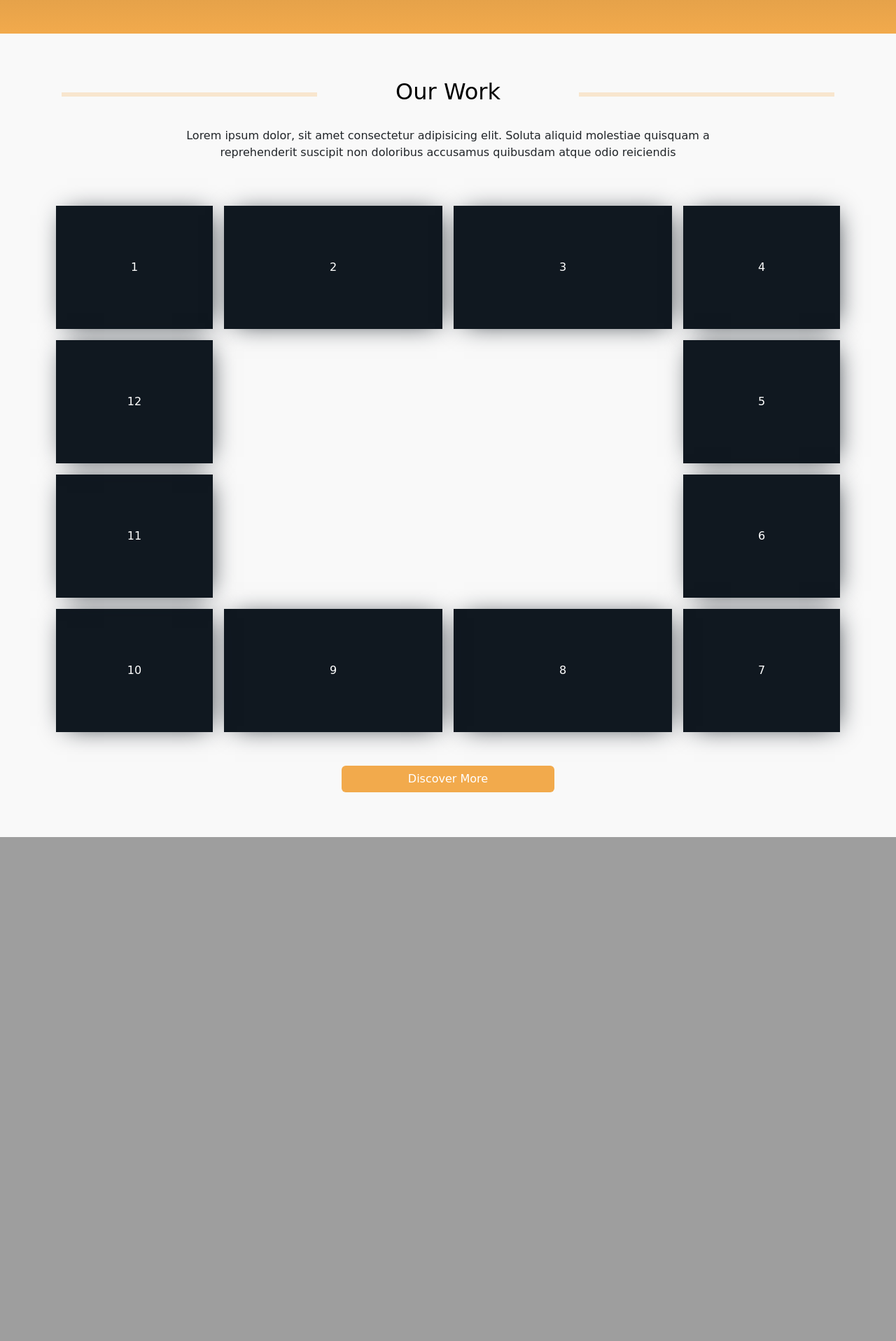
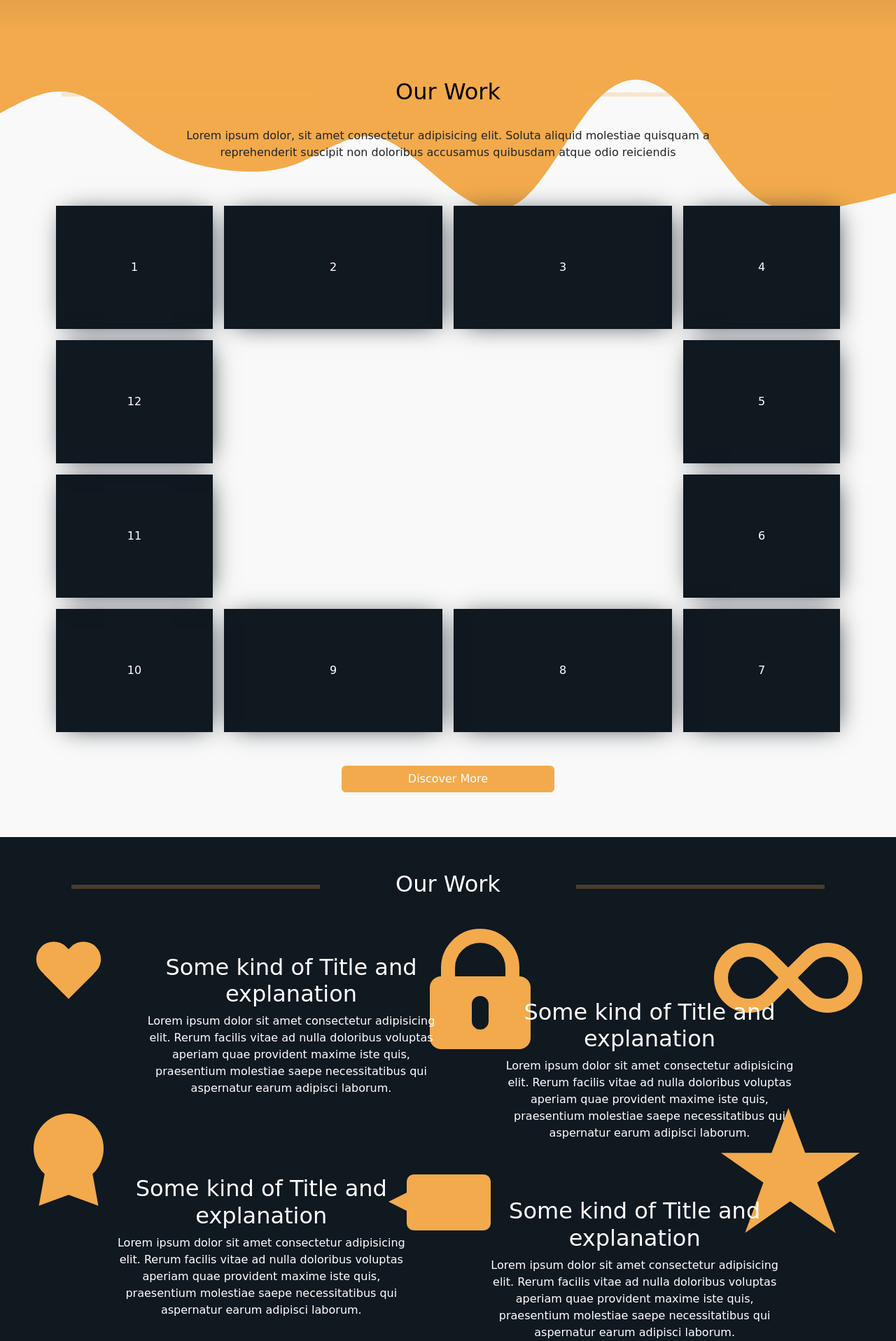
Before and after one commit to itsalivenger/Crem-Dev, a PHP site: page / in a window 1280 px wide. Shown: the part 2006-3922 px from the top of the page at 70% size. Before the commit the page ends 3202 px from the top, so only its background shows below. Run offline with PHP 8.4, Linux system fonts and the light colour scheme; some web fonts are replaced.

Commit message:
shapes and text aaand wavy div update

```diff
--- /dev/null
+++ b/assets/styles/fifthSection.css
@@ -0,0 +1,58 @@
+.fifthSection{
+    color: white;
+    background-color: #101820FF;
+    padding: 3em;
+    gap: 1em;
+}
+
+.textContainer{
+    width: 100%;
+    display: flex;
+    justify-content: space-evenly;
+    gap: 1em;
+    padding: 2em;
+    position: relative;
+    flex-flow: wrap;
+    height: fit-content;
+}
+
+.textContents{
+    position: relative;
+    width: 40%;
+    text-align: center;
+    padding: 1em;
+}
+
+.textContents:nth-child(3){
+    top: 4em;
+}
+
+.textContents:nth-child(4){
+    top: 4em;
+}
+
+.textContents:nth-child(5){
+    top: 6em;
+}
+
+@media (max-width: 770px) {
+    .fifthSection{
+        padding: 0;
+    }
+}
+
+@media (max-width: 450px) {
+    .textContainer{
+        padding: .5em;
+        flex-direction: column;
+        gap: 0;
+        justify-content: space-around;
+    }
+    .textContents{
+        width: 100%;
+        top: 0;
+    }
+    .lock{
+        display: none;
+    }
+}
--- a/assets/styles/fourthSection.css
+++ b/assets/styles/fourthSection.css
@@ -6,6 +6,15 @@
     gap: 1em;
     padding: 4em 2em;
     background-color: #F9F9F9;
+    position: relative;
+    z-index: 0;
+}
+
+.svg{
+    position: absolute;
+    top: 0;
+    width: 100%;
+    z-index: -1;
 }
 
 .gallery{
--- /dev/null
+++ b/assets/styles/shapes.css
@@ -0,0 +1,283 @@
+.circle {
+    width: 100px;
+    height: 100px;
+    background: #F2AA4CFF;
+    border-radius: 50%;
+    position: absolute;
+}
+
+.triangle-up {
+    width: 0;
+    height: 0;
+    border-left: 50px solid transparent;
+    border-right: 50px solid transparent;
+    border-bottom: 100px solid #F2AA4CFF;
+    position: absolute;
+}
+
+.parallelogram {
+    width: 150px;
+    height: 100px;
+    transform: skew(20deg);
+    background: #F2AA4CFF;
+    position: absolute;
+}
+
+.star-six {
+    width: 0;
+    height: 0;
+    border-left: 50px solid transparent;
+    border-right: 50px solid transparent;
+    border-bottom: 100px solid #F2AA4CFF;
+    position: absolute;
+}
+.star-six:after {
+    width: 0;
+    height: 0;
+    border-left: 50px solid transparent;
+    border-right: 50px solid transparent;
+    border-top: 100px solid #F2AA4CFF;
+    position: absolute;
+    content: "";
+    top: 30px;
+    left: -50px;
+}
+
+.star-five {
+    margin: 50px 0;
+    position: absolute;
+    display: block;
+    color: #F2AA4CFF;
+    width: 0px;
+    height: 0px;
+    border-right: 100px solid transparent;
+    border-bottom: 70px solid #F2AA4CFF;
+    border-left: 100px solid transparent;
+    transform: rotate(35deg);
+}
+.star-five:before {
+    border-bottom: 80px solid #F2AA4CFF;
+    border-left: 30px solid transparent;
+    border-right: 30px solid transparent;
+    position: absolute;
+    height: 0;
+    width: 0;
+    top: -45px;
+    left: -65px;
+    display: block;
+    content: '';
+    transform: rotate(-35deg);
+}
+.star-five:after {
+    position: absolute;
+    display: block;
+    color: #F2AA4CFF;
+    top: 3px;
+    left: -105px;
+    width: 0px;
+    height: 0px;
+    border-right: 100px solid transparent;
+    border-bottom: 70px solid #F2AA4CFF;
+    border-left: 100px solid transparent;
+    transform: rotate(-70deg);
+    content: '';
+}
+
+.pentagon {
+    position: absolute;
+    width: 54px;
+    box-sizing: content-box;
+    border-width: 50px 18px 0;
+    border-style: solid;
+    border-color: #F2AA4CFF transparent;
+}
+.pentagon:before {
+    content: "";
+    position: absolute;
+    height: 0;
+    width: 0;
+    top: -85px;
+    left: -18px;
+    border-width: 0 45px 35px;
+    border-style: solid;
+    border-color: transparent transparent #F2AA4CFF;
+    }
+
+.heart {
+    position: absolute;
+    width: 100px;
+    height: 90px;
+}
+.heart:before,
+.heart:after {
+    position: absolute;
+    content: "";
+    left: 50px;
+    top: 0;
+    width: 50px;
+    height: 80px;
+    background: #F2AA4CFF;
+    border-radius: 50px 50px 0 0;
+    transform: rotate(-45deg);
+    transform-origin: 0 100%;
+}
+.heart:after {
+    left: 0;
+    transform: rotate(45deg);
+    transform-origin: 100% 100%;
+}
+
+.infinity {
+    position: absolute;
+    width: 212px;
+    height: 100px;
+    box-sizing: content-box;
+    }
+    .infinity:before,
+    .infinity:after {
+    content: "";
+    box-sizing: content-box;
+    position: absolute;
+    top: 0;
+    left: 0;
+    width: 60px;
+    height: 60px;
+    border: 20px solid #F2AA4CFF;
+    border-radius: 50px 50px 0 50px;
+    transform: rotate(-45deg);
+    }
+    .infinity:after {
+    left: auto;
+    right: 0;
+    border-radius: 50px 50px 50px 0;
+    transform: rotate(45deg);
+}
+
+.cut-diamond {
+    border-style: solid;
+    border-color: transparent transparent #F2AA4CFF transparent;
+    border-width: 0 25px 25px 25px;
+    height: 0;
+    width: 50px;
+    box-sizing: content-box;
+    position: absolute;
+    margin: 20px 0 50px 0;
+  }
+  .cut-diamond:after {
+    content: "";
+    position: absolute;
+    top: 25px;
+    left: -25px;
+    width: 0;
+    height: 0;
+    border-style: solid;
+    border-color: #F2AA4CFF transparent transparent transparent;
+    border-width: 70px 50px 0 50px;
+}
+
+.talkbubble {
+    width: 120px;
+    height: 80px;
+    background: #F2AA4CFF;
+    position: absolute;
+    -moz-border-radius: 10px;
+    -webkit-border-radius: 10px;
+    border-radius: 10px;
+}
+.talkbubble:before {
+    content: "";
+    position: absolute;
+    right: 100%;
+    top: 26px;
+    width: 0;
+    height: 0;
+    border-top: 13px solid transparent;
+    border-right: 26px solid #F2AA4CFF;
+    border-bottom: 13px solid transparent;
+}
+
+
+.badge-ribbon {
+    position: absolute;
+    background: #F2AA4CFF;
+    height: 100px;
+    width: 100px;
+    border-radius: 50px;
+}
+.badge-ribbon:before,
+.badge-ribbon:after {
+    content: '';
+    position: absolute;
+    border-bottom: 70px solid #F2AA4CFF;
+    border-left: 40px solid transparent;
+    border-right: 40px solid transparent;
+    top: 70px;
+    left: -10px;
+    transform: rotate(-140deg);
+}
+.badge-ribbon:after {
+    left: auto;
+    right: -10px;
+    transform: rotate(140deg);
+}
+
+.magnifying-glass {
+    font-size: 10em;
+    display: inline-block;
+    width: 0.4em;
+    box-sizing: content-box;
+    height: 0.4em;
+    border: 0.1em solid #F2AA4CFF;
+    position: absolute;
+    border-radius: 0.35em;
+}
+.magnifying-glass:before {
+    content: "";
+    display: inline-block;
+    position: absolute;
+    right: -0.25em;
+    bottom: -0.1em;
+    border-width: 0;
+    background: #F2AA4CFF;
+    width: 0.35em;
+    height: 0.08em;
+    transform: rotate(45deg);
+}
+
+.lock {
+    font-size: 8px;
+    position: absolute;
+    width: 18em;
+    height: 13em;
+    border-radius: 2em;
+    top: 10em;
+    box-sizing: border-box;
+    border: 3.5em solid #F2AA4CFF;
+    border-right-width: 7.5em;
+    border-left-width: 7.5em;
+}
+.lock:before {
+    content: "";
+    box-sizing: border-box;
+    position: absolute;
+    border: 2.5em solid #F2AA4CFF;
+    width: 14em;
+    height: 12em;
+    left: 50%;
+    margin-left: -7em;
+    top: -12em;
+    border-top-left-radius: 7em;
+    border-top-right-radius: 7em;
+}
+.lock:after {
+    content: "";
+    box-sizing: border-box;
+    position: absolute;
+    border: 1em solid #F2AA4CFF;
+    width: 5em;
+    height: 8em;
+    border-radius: 2.5em;
+    left: 50%;
+    top: -1em;
+    margin-left: -2.5em;
+}
--- a/index.html
+++ b/index.html
@@ -21,6 +21,8 @@
     <link href="./assets/styles/secondSection.css" rel="stylesheet" />
     <link href="./assets/styles/thirdSection.css" rel="stylesheet" />
     <link href="./assets/styles/fourthSection.css" rel="stylesheet" />
+    <link href="./assets/styles/fifthSection.css" rel="stylesheet" />
+    <link href="./assets/styles/shapes.css" rel="stylesheet" />
     <!-- Bootstrap CSS only -->
     <link
       href="https://cdn.jsdelivr.net/npm/bootstrap@5.2.0/dist/css/bootstrap.min.css"
@@ -264,9 +266,10 @@
     </section>
 
     <section class="fourthSection">
+      <svg class="svg" xmlns="http://www.w3.org/2000/svg" viewBox="0 0 1440 320"><path fill="#F2AA4CFF" fill-opacity="1" d="M0,128L20,117.3C40,107,80,85,120,96C160,107,200,149,240,176C280,203,320,213,360,218.7C400,224,440,224,480,208C520,192,560,160,600,165.3C640,171,680,213,720,245.3C760,277,800,299,840,266.7C880,235,920,149,960,106.7C1000,64,1040,64,1080,101.3C1120,139,1160,213,1200,250.7C1240,288,1280,288,1320,282.7C1360,277,1400,267,1420,261.3L1440,256L1440,0L1420,0C1400,0,1360,0,1320,0C1280,0,1240,0,1200,0C1160,0,1120,0,1080,0C1040,0,1000,0,960,0C920,0,880,0,840,0C800,0,760,0,720,0C680,0,640,0,600,0C560,0,520,0,480,0C440,0,400,0,360,0C320,0,280,0,240,0C200,0,160,0,120,0C80,0,40,0,20,0L0,0Z"></path></svg>
       <div class="titles">
         <hr />
-        <h2 class="ourServicesTitle" style="color: black;">Our Work</h2>
+        <h2 class="ourServicesTitle" style="color: black">Our Work</h2>
         <hr />
       </div>
       <p class="textUnderTitle">
@@ -293,6 +296,64 @@
         <button class="btn discoverBtn">Discover More</button>
       </div>
     </section>
+
+    <section class="fifthSection">
+      <div class="titles">
+        <hr />
+        <h2 class="ourServicesTitle" style="color: white">Our Work</h2>
+        <hr />
+      </div>
+
+      <div class="textContainer">
+        <div>
+          <div style="top: 50%;right: 0;" class="shapes star-five"></div>
+          <div style="left: 0;" class="shapes heart"></div>
+          <div style="right: 0;" class="shapes infinity"></div>
+          <div style="bottom: 20%;left: 45%;" class="shapes talkbubble"></div>
+          <div style="left: 0;top: 50%;" class="shapes badge-ribbon"></div>
+          <div style="right: 40%;" class="shapes lock"></div>
+        </div>
+        <div class="textContents">
+          <h2>Some kind of Title and explanation</h2>
+          <p>
+            Lorem ipsum dolor sit amet consectetur adipisicing elit. Rerum facilis
+            vitae ad nulla doloribus voluptas aperiam quae provident maxime iste
+            quis, praesentium molestiae saepe necessitatibus qui aspernatur earum
+            adipisci laborum.
+          </p>
+        </div>
+
+        <div class="textContents">
+          <h2>Some kind of Title and explanation</h2>
+          <p>
+            Lorem ipsum dolor sit amet consectetur adipisicing elit. Rerum facilis
+            vitae ad nulla doloribus voluptas aperiam quae provident maxime iste
+            quis, praesentium molestiae saepe necessitatibus qui aspernatur earum
+            adipisci laborum.
+          </p>
+        </div>
+
+        <div class="textContents">
+          <h2>Some kind of Title and explanation</h2>
+          <p>
+            Lorem ipsum dolor sit amet consectetur adipisicing elit. Rerum facilis
+            vitae ad nulla doloribus voluptas aperiam quae provident maxime iste
+            quis, praesentium molestiae saepe necessitatibus qui aspernatur earum
+            adipisci laborum.
+          </p>
+        </div>
+
+        <div class="textContents">
+          <h2>Some kind of Title and explanation</h2>
+          <p>
+            Lorem ipsum dolor sit amet consectetur adipisicing elit. Rerum facilis
+            vitae ad nulla doloribus voluptas aperiam quae provident maxime iste
+            quis, praesentium molestiae saepe necessitatibus qui aspernatur earum
+            adipisci laborum.
+          </p>
+        </div>
+      </div>
+    </section>
     <script src="./scripts/navMenuToggle.js"></script>
     <script src="./scripts/numbersIncrement.js"></script>
     <script src="./scripts/smoothScrolling.js"></script>
--- a/scripts/smoothScrolling.js
+++ b/scripts/smoothScrolling.js
@@ -33,11 +33,3 @@ for (let i = 0; i < cards.length; i++) {
     clonedContent.style.gridArea = 'content';
   });
 }
-
-function resetGrids() {
-  let area = ['a', 'b', "c", "d", 'e', 'f', 'g', 'h', 'i', 'j', 'k', 'l', 'content', 'content', 'content', 'content'];
-  for (let i = 0; i < cards.length; i++) {
-    cards[i].style.gridArea = area[i];
-    cards[i].style.animation = 'showAnimation';
-  }
-}
```
Also changed, not shown: other parts of assets/styles/fourthSection.css (+28 -5 lines).
